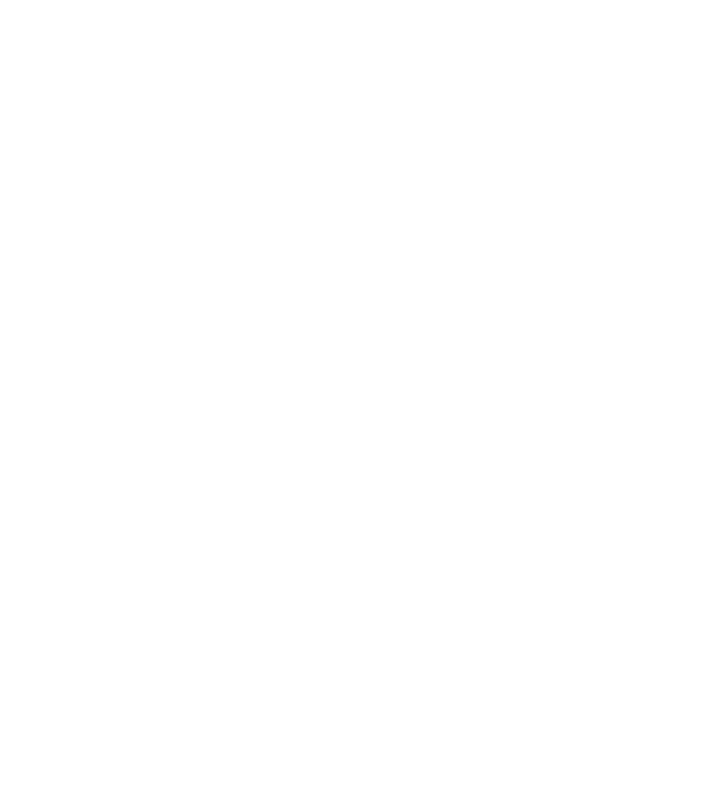
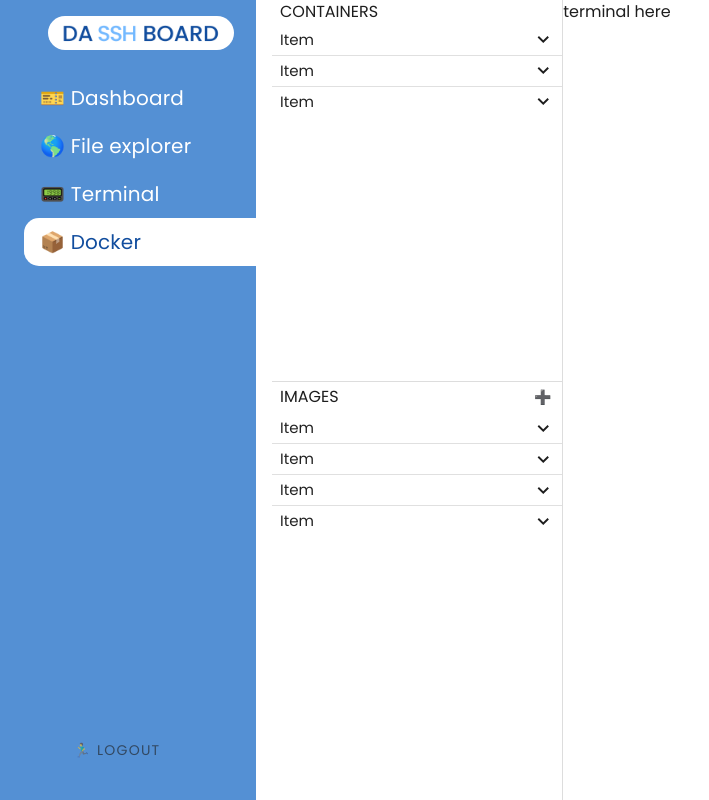
Before and after one commit to hazemelfeky/dasshboard-frontend, a Vue app: page /docker in a window 1280 px wide. Before the commit this address had no page. Shown: the whole page, without its empty margins (0-709 px from the left). Built offline with nearby package versions, Linux system fonts and the light colour scheme.

Commit message:
feat: add DockerView

```diff
--- a/src/router/index.js
+++ b/src/router/index.js
@@ -3,6 +3,7 @@ import SplashView from '@/views/SplashView.vue'
 import LoginView from '@/views/LoginView.vue'
 import DashboardView from '@/views/DashboardView.vue'
 import TerminalView from '@/views/TerminalView.vue'
+import DockerView from '@/views/DockerView.vue'
 import ExplorerView from '@/views/ExplorerView.vue'
 import HomeView from '@/views/HomeView.vue'
 
@@ -35,6 +36,10 @@ const routes = [
         path: '/terminal',
         component: TerminalView,
       },
+      {
+        path: '/docker',
+        component: DockerView,
+      },
     ]
   },
 ]
--- /dev/null
+++ b/src/views/DockerView.vue
@@ -0,0 +1,94 @@
+<template>
+  <div class="docker-page">
+    <div class="explorer">
+      <div class="container">
+        <div class="head">
+          <p>Containers</p>
+        </div>
+        <v-expansion-panels variant="accordion">
+          <v-expansion-panel
+            v-for="i in 3"
+            :key="i"
+            title="Item"
+            text="Lorem consequat."
+          ></v-expansion-panel>
+        </v-expansion-panels>
+      </div>
+      <div class="images">
+        <div class="head">
+          <p>Images</p>
+          <v-btn>➕</v-btn>
+        </div>
+        <v-expansion-panels variant="accordion">
+          <v-expansion-panel
+            v-for="i in 4"
+            :key="i"
+            title="Item"
+            text="Lorem consequat."
+          ></v-expansion-panel>
+        </v-expansion-panels>
+      </div>
+    </div>
+    <div class="content">
+      <!-- <terminal-thread :tab="{ id: 1, value: 1 }" /> -->
+      <p>terminal here</p>
+    </div>
+  </div>
+</template>
+
+<script setup></script>
+
+<style lang="scss">
+.docker-page {
+  display: flex;
+  width: 100%;
+  height: 100%;
+
+  .explorer {
+    display: flex;
+    flex-direction: column;
+    flex: 0 0 30%;
+    border-right: 1px solid #ddd;
+    padding-left: 1rem;
+    .head {
+      display: flex;
+      justify-content: space-between;
+      align-items: center;
+      padding: 0 0.5rem;
+      text-transform: uppercase;
+      button {
+        height: auto;
+        min-width: auto;
+        padding: 0.3rem 0.1rem;
+        background-color: inherit;
+        box-shadow: none;
+      }
+    }
+
+    .v-expansion-panel {
+      background-color: inherit;
+      .v-expansion-panel__shadow {
+        box-shadow: none;
+      }
+      .v-expansion-panel-title {
+        min-height: auto;
+        background-color: none;
+        padding: 0.5rem;
+      }
+      .v-expansion-panel-text__wrapper {
+        padding: 0.5rem;
+      }
+    }
+    .container {
+      flex-grow: 1;
+      border-bottom: 1px solid #ddd;
+    }
+    .images {
+      flex-grow: 1;
+    }
+  }
+
+  .content {
+  }
+}
+</style>
--- a/src/views/HomeView.vue
+++ b/src/views/HomeView.vue
@@ -22,6 +22,12 @@ const items = [
     value: "terminal",
     to: "/terminal",
     icon: "📟",
+  },
+  {
+    title: "Docker",
+    value: "docker",
+    to: "/docker",
+    icon: "📦",
   },
 ];
 
@@ -72,7 +78,7 @@ const handleLogout = () => {
       </div>
     </div>
   </v-navigation-drawer>
-  <div class="padding--nav" :class="{ 'pa-0': isMobile }">
+  <div class="padding--nav h-full" :class="{ 'pa-0': isMobile }">
     <router-view :isMobile="isMobile"> </router-view>
   </div>
 </template>
```
